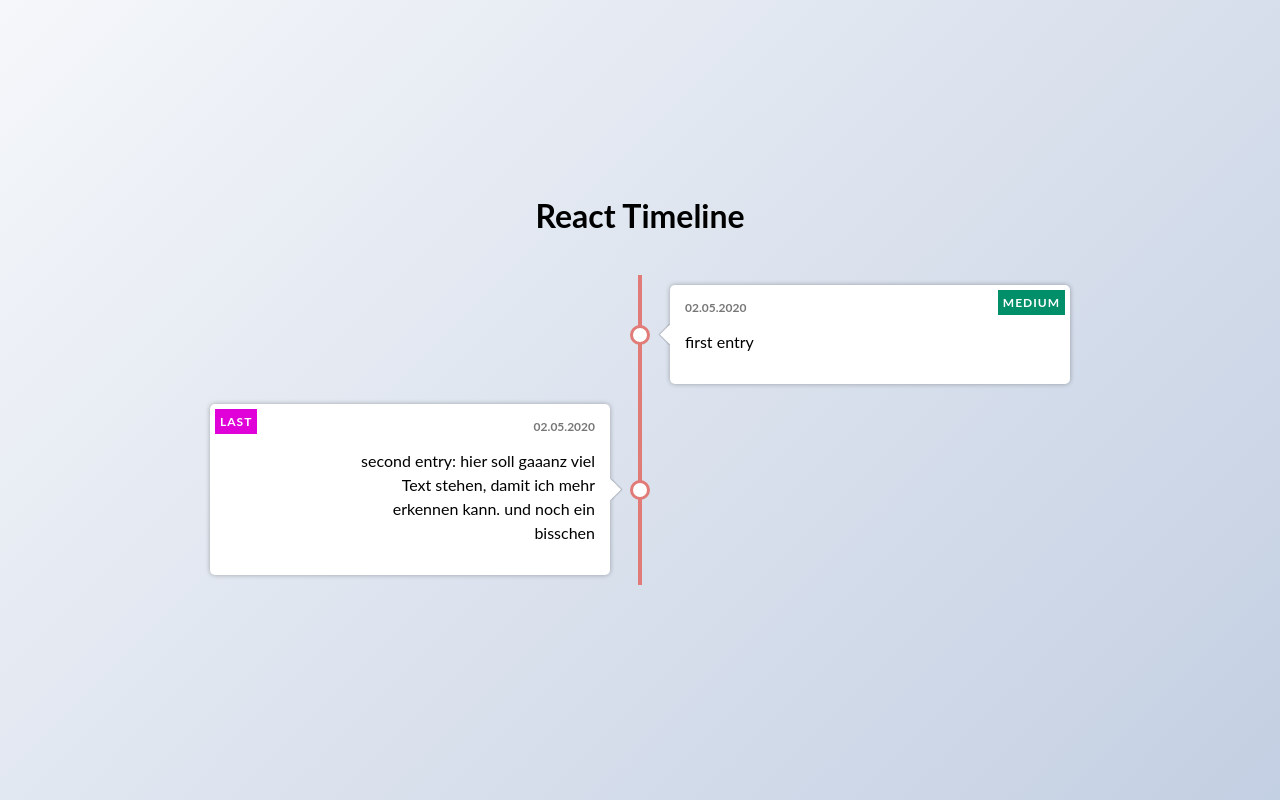
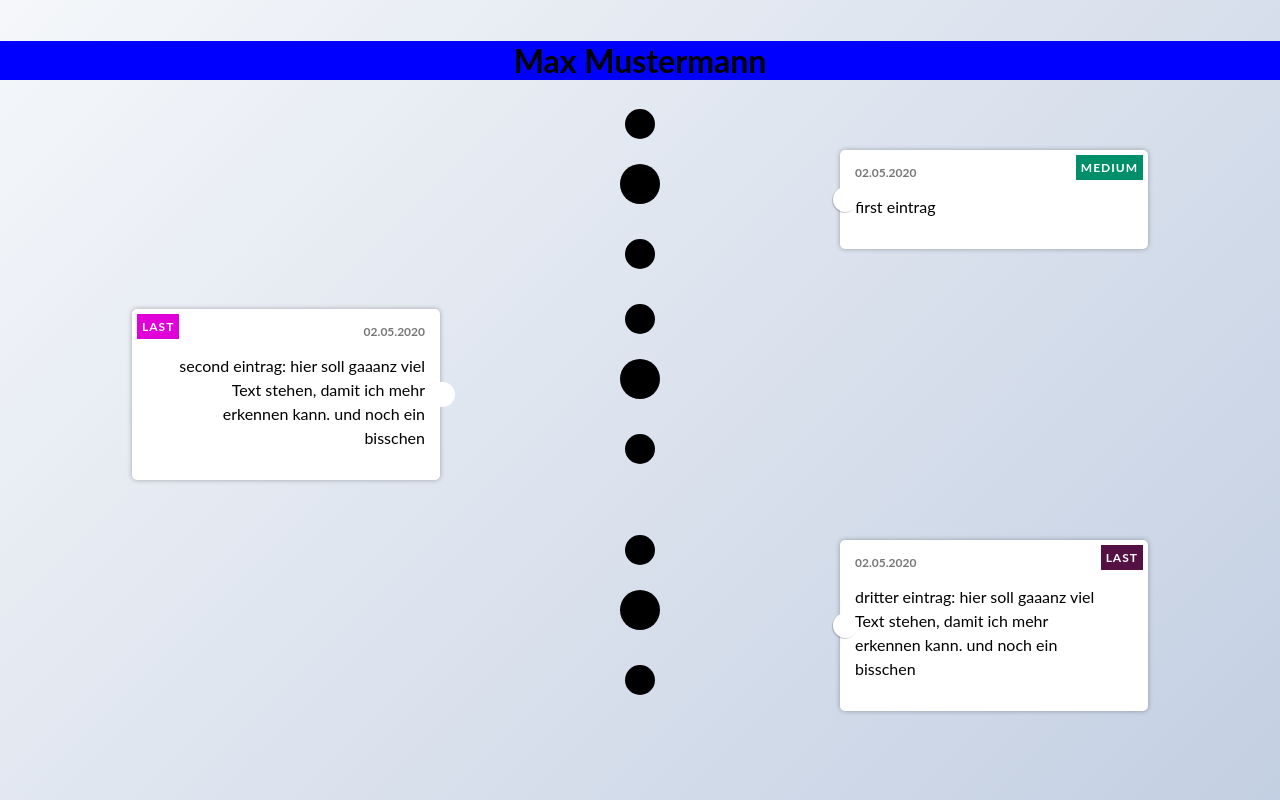
Before and after one commit to Hyphiin/thmProject_TimelineWebApp, a React (Create React App) app in the folder my-app/: page / in a window 1280 px wide. Built offline with nearby package versions, Linux system fonts and the light colour scheme.

Commit message:
kleinere Anpassungen, Zeitstrahl als Kreise dargestellt

```diff
--- a/my-app/public/index.html
+++ b/my-app/public/index.html
@@ -24,7 +24,7 @@
       work correctly both with client-side routing and a non-root public URL.
       Learn how to configure a non-root public URL by running `npm run build`.
     -->
-    <title>React App</title>
+    <title>Zeitstrahl Lebenslauf</title>
   </head>
   <body>
     <noscript>You need to enable JavaScript to run this app.</noscript>
--- a/my-app/src/App.css
+++ b/my-app/src/App.css
@@ -16,10 +16,10 @@ body {
 
 h1 {
     text-align: center;
+    background-color: blue;
 }
 
 #root {
-    padding: 0 20px;
     width: 100%;
 }
 
@@ -32,27 +32,34 @@ h1 {
 
 /*Linie des Zeitstrahls*/
 .timeline-container::after {
-    background-color: #e17b77;
+    /*background-color: #e17b77;
     content: '';
     position: absolute;
-    left: calc(50% - 2px);
+    left: calc(50% - 5px);
     width: 4px;
     height: 100%;
+    display: inline-block;
+    width: 10px;
+    height: 10px;
+    border-radius: 100%;
+    background-color: #000000;*/
 }
 
 .timeline-item {
     display: flex;
     justify-content: flex-end;
-    padding-right: 30px;
+    /*padding-right: 30px;*/
+    padding-right: 200px;
     position: relative;
-    margin: 10px 0;
+    margin: 30px 0;
     width: 50%;
 }
 
 .timeline-item:nth-child(odd) {
     align-self: flex-end;
     justify-content: flex-start;
-    padding-left: 30px;
+    /*padding-left: 30px;*/
+    padding-left: 200px;
     padding-right: 0;
 }
 
@@ -73,14 +80,22 @@ h1 {
 /*die Zeiger-Raute vom Text zum Zeitstrahl*/
 .timeline-item-content::after {
     content: ' ';
-    background-color: #fff;
+    /*background-color: #fff;
     box-shadow: 1px -1px 1px rgba(0, 0, 0, 0.2);
     position: absolute;
     right: -7.5px;
     top: calc(50% - 7.5px);
     transform: rotate(45deg);
     width: 15px;
-    height: 15px;
+    height: 15px;*/
+    /*es folgt ein punkt*/
+    height: 25px;
+    width: 25px;
+    background-color: #fff;
+    border-radius: 50%;
+    position: absolute;
+    right: -15px;
+    top: calc(50% - 12px);
 }
 
 .timeline-item:nth-child(odd) .timeline-item-content {
@@ -113,6 +128,7 @@ h1 {
     right: 5px;
 }
 
+/*vmtl time an die dots anpinnen und/oder time aus timelineItem separieren und einzelner .js wie dort*/
 .timeline-item-content time {
     color: #777;
     font-size: 12px;
@@ -126,21 +142,54 @@ h1 {
     max-width: 250px;
 }
 
-.timeline-item-content .circle {
-    background-color: #fff;
-    border: 3px solid #e17b77;
+.timeline-item-content .circle1 {
+    background-color: #000000;
     border-radius: 50%;
     position: absolute;
-    top: calc(50% - 10px);
-    right: -40px;
-    width: 20px;
-    height: 20px;
+    top: calc(50% + 40px);
+    right: -215px;
+    width: 30px;
+    height: 30px;
     z-index: 100;
 }
 
-.timeline-item:nth-child(odd) .timeline-item-content .circle {
+.timeline-item-content .circle2 {
+    background-color: #000000;
+    border-radius: 50%;
+    position: absolute;
+    top: calc(50% - 35px);
+    right: -220px;
+    width: 40px;
+    height: 40px;
+}
+
+.timeline-item-content .circle3 {
+    background-color: #000000;
+    border-radius: 50%;
+    position: absolute;
+    top: calc(50% - 90px);
+    right: -215px;
+    width: 30px;
+    height: 30px;
+    z-index: 100;
+}
+
+.timeline-item:nth-child(odd) .timeline-item-content .circle1 {
     right: auto;
-    left: -40px;
+    /*left: -40px;*/
+    left: -215px;
+}
+
+.timeline-item:nth-child(odd) .timeline-item-content .circle2 {
+    right: auto;
+    /*left: -40px;*/
+    left: -220px;
+}
+
+.timeline-item:nth-child(odd) .timeline-item-content .circle3 {
+    right: auto;
+    /*left: -40px;*/
+    left: -215px;
 }
 
 @media only screen and (max-width: 1023px) {
--- a/my-app/src/App.js
+++ b/my-app/src/App.js
@@ -4,7 +4,7 @@ import Timeline from "./components/timeLine";
 
 const App = () => (
     <>
-        <h1>React Timeline</h1>
+        <h1>Max Mustermann</h1>
         <Timeline/>
     </>
 );
--- a/my-app/src/components/entries.js
+++ b/my-app/src/components/entries.js
@@ -1,7 +1,7 @@
 /*die einzelnen Einträge des Zeitstrahls werden hier als Array aufgelistet mit Datum etc.*/
 const entry = [
     {
-        text: "first entry",
+        text: "first eintrag",
         date: "02.05.2020",
         category: {
             tag: "medium",
@@ -9,12 +9,20 @@ const entry = [
         }
     },
     {
-        text: "second entry: hier soll gaaanz viel Text stehen, damit ich mehr erkennen kann. und noch ein bisschen",
+        text: "second eintrag: hier soll gaaanz viel Text stehen, damit ich mehr erkennen kann. und noch ein bisschen",
         date: "02.05.2020",
         category: {
             tag: "last",
             color: "#DF01D7"
         }
+    },
+    {
+        text: "dritter eintrag: hier soll gaaanz viel Text stehen, damit ich mehr erkennen kann. und noch ein bisschen",
+        date: "02.05.2020",
+        category: {
+            tag: "last",
+            color: "#514"
+        }
     }
 ];
 export default entry;
--- a/my-app/src/components/timeLineItem.js
+++ b/my-app/src/components/timeLineItem.js
@@ -8,7 +8,9 @@ const TimeLineItem = ({entries}) => (
             </span>
             <time>{entries.date}</time>
             <p>{entries.text}</p>
-            <span className="circle"/>
+            <span className="circle1"/>
+            <span className="circle2"/>
+            <span className="circle3"/>
         </div>
     </div>
 
```
